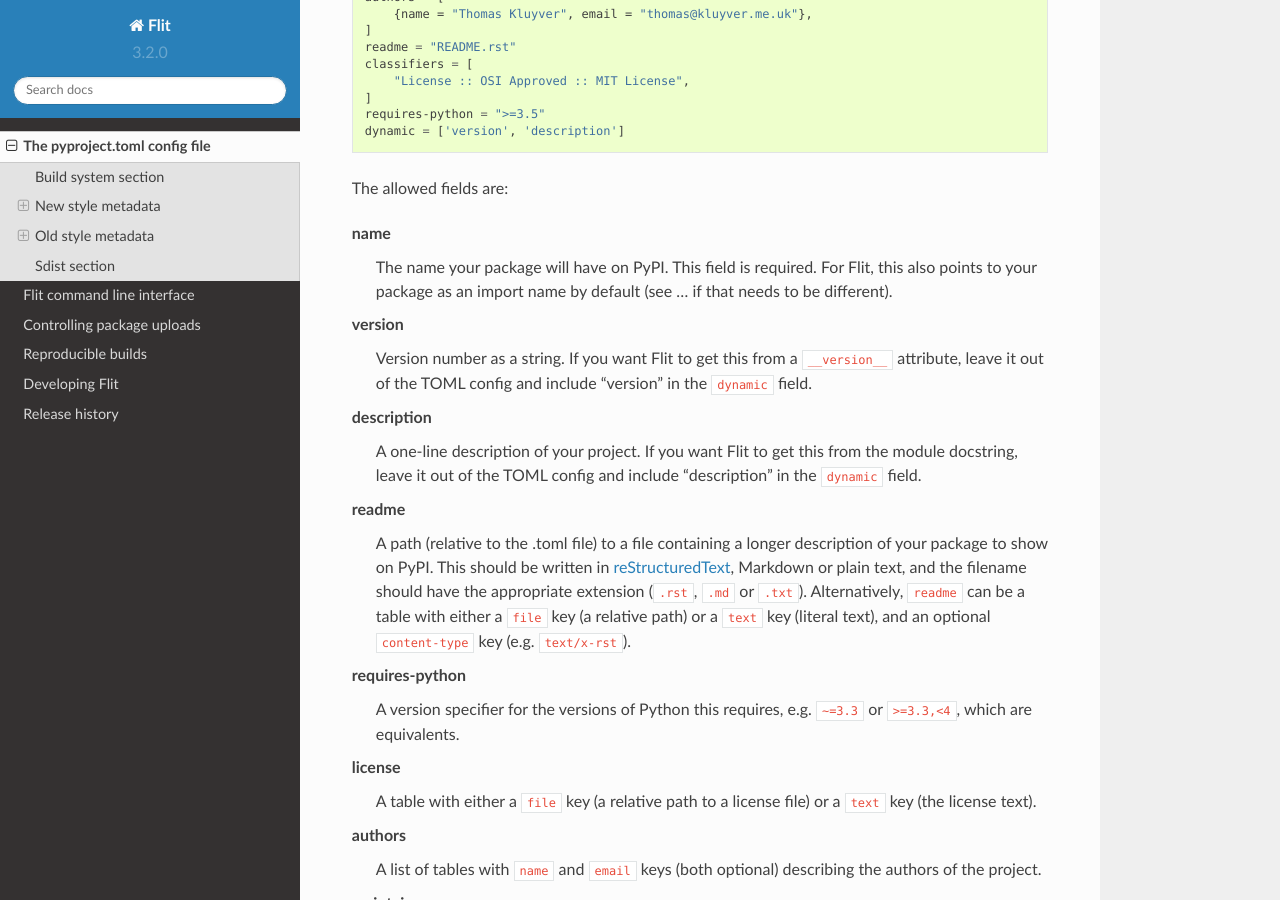
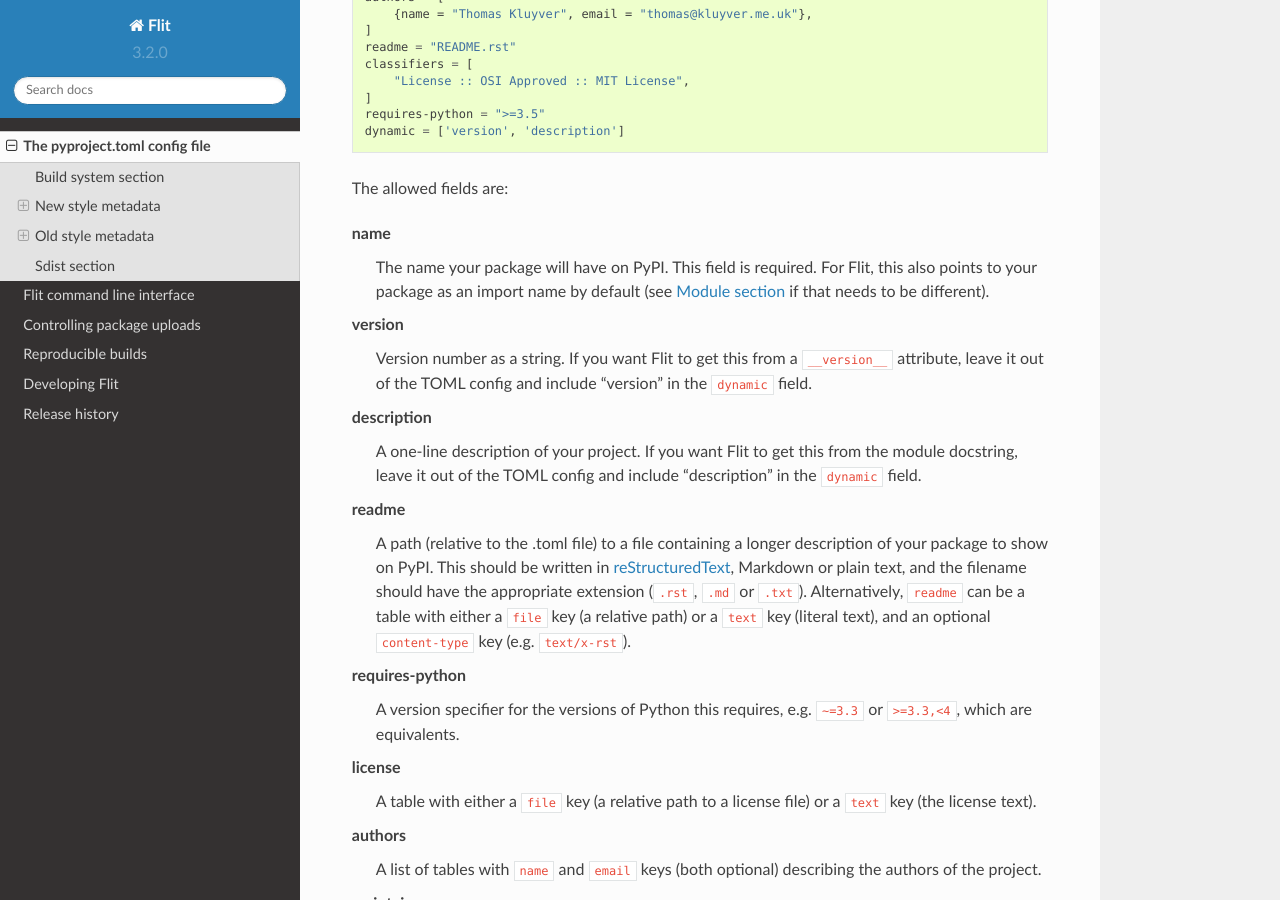
Before and after one commit to pypa/flit, a Sphinx documentation site: the page built from doc/pyproject_toml.rst, in a window 1280 px wide and 900 px high, scrolled down 919 px. Built offline with Sphinx 7.4.7 and the Read the Docs theme 2.0.0, drawn with Linux system fonts in a browser that asks for light colours; pages that are not in the unit, such as notebooks, are missing from menus.

Commit message:
Add cross-reference to [tool.flit.module] section

```diff
--- a/doc/pyproject_toml.rst
+++ b/doc/pyproject_toml.rst
@@ -55,8 +55,8 @@
 
 name
   The name your package will have on PyPI. This field is required. For Flit,
-  this also points to your package as an import name by default (see ... if
-  that needs to be different).
+  this also points to your package as an import name by default (see
+  :ref:`pyproject_module` if that needs to be different).
 version
   Version number as a string. If you want Flit to get this from a
   ``__version__`` attribute, leave it out of the TOML config and include
@@ -199,6 +199,8 @@
 above). Script entry points are defined in :ref:`scripts tables
 <pyproject_project_scripts>`, so you can't use the group names
 ``console_scripts`` or ``gui_scripts`` here.
+
+.. _pyproject_module:
 
 Module section
 ~~~~~~~~~~~~~~
```
